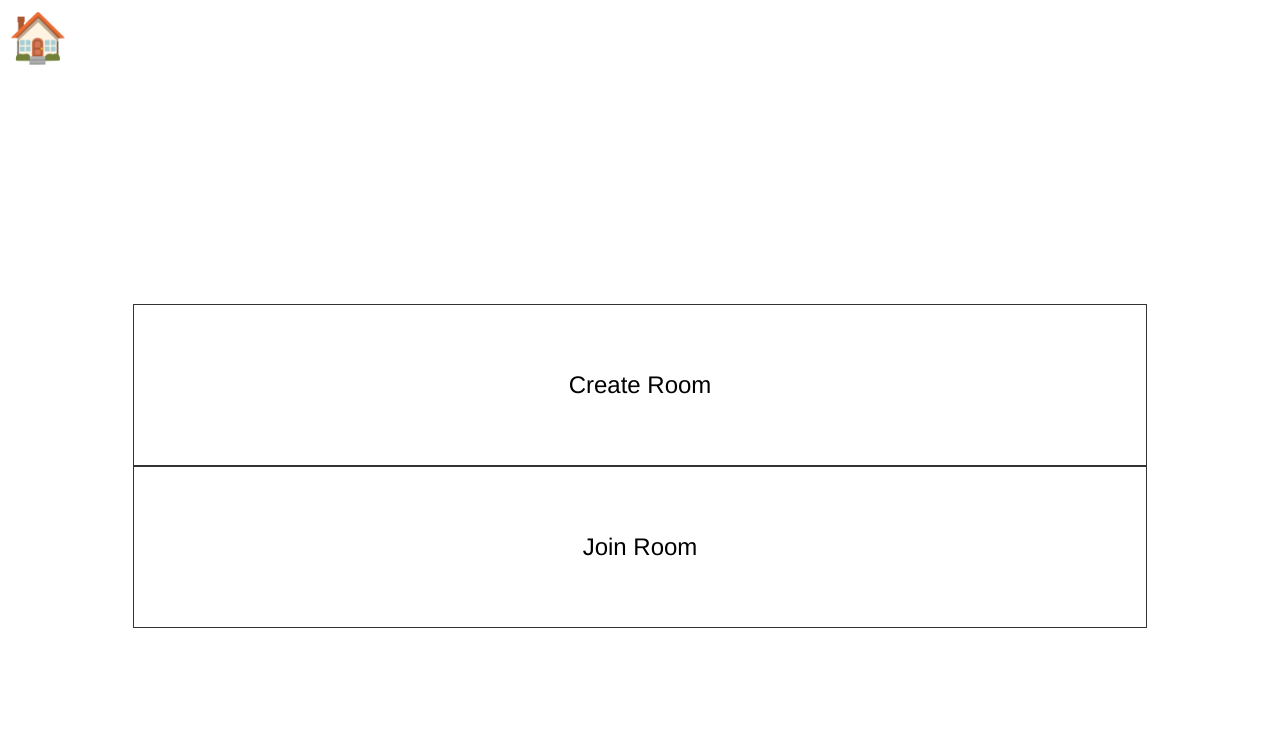
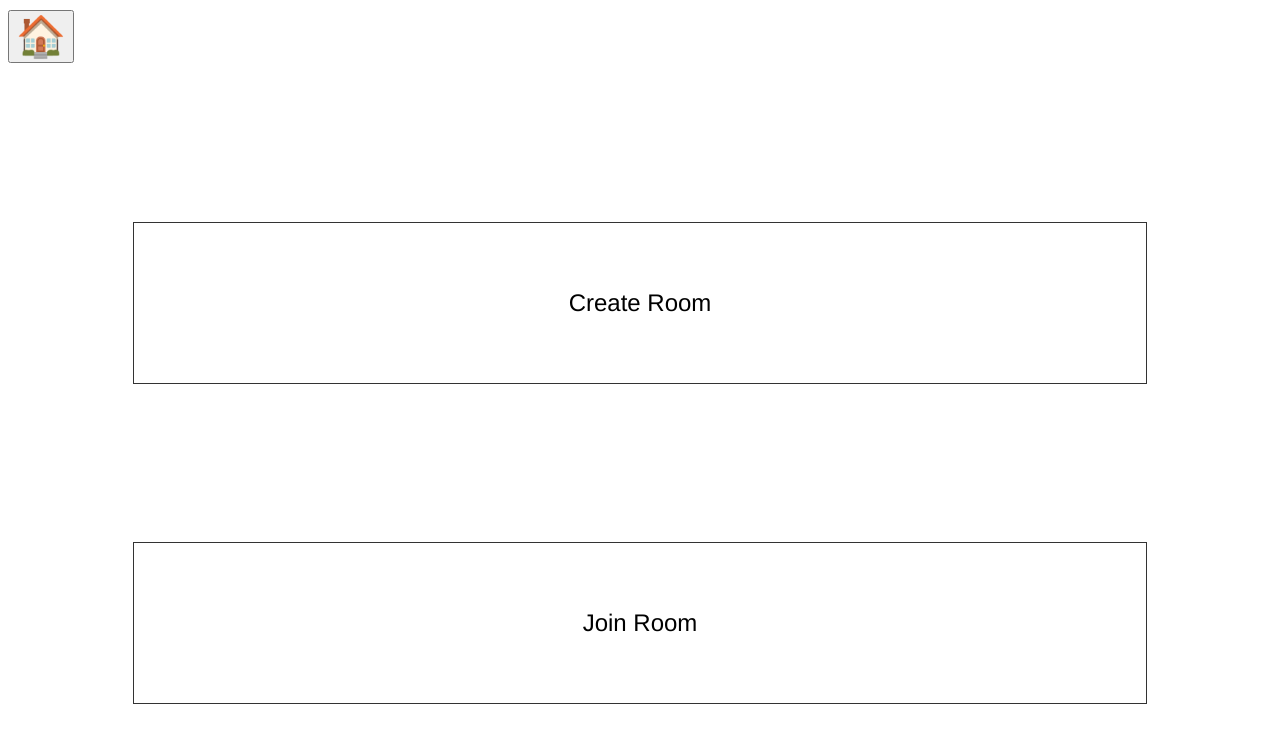
Before and after one commit to osam2019/WEB_Icebreaker_Team, a Vue app: page / in a window 1280 px wide. Shown: the top 742 px of the page. Built offline with nearby package versions, Linux system fonts and the light colour scheme.

Commit message:
Change home logo to button

```diff
--- a/src/App.vue
+++ b/src/App.vue
@@ -1,13 +1,20 @@
 <template>
   <div id="app">
-    <router-link to="/" class="home">&#127968;</router-link>
+    <router-link to="/">
+      <button class="home-button" v-on:click="to_home"> &#127968; </button>
+    </router-link>
     <router-view/>
   </div>
 </template>
 
 <script>
 export default {
-  name: 'App'
+  name: 'App',
+  methods:{
+    to_home: function(event) {
+      confirm('Going home!')
+    }
+  }
 }
 </script>
 
@@ -28,8 +35,8 @@ a {
   height: 100%;
 }
 
-.home {
-  font-size: 48px;
+.home-button {
+  font-size: 40px;
 }
 
 .content {
--- a/src/components/MainPage.vue
+++ b/src/components/MainPage.vue
@@ -13,7 +13,7 @@
 .content {
   display: flex;
   flex-direction: column;
-  justify-content: center;
+  justify-content: space-evenly;
   align-items: center;
 }
 </style>
```
